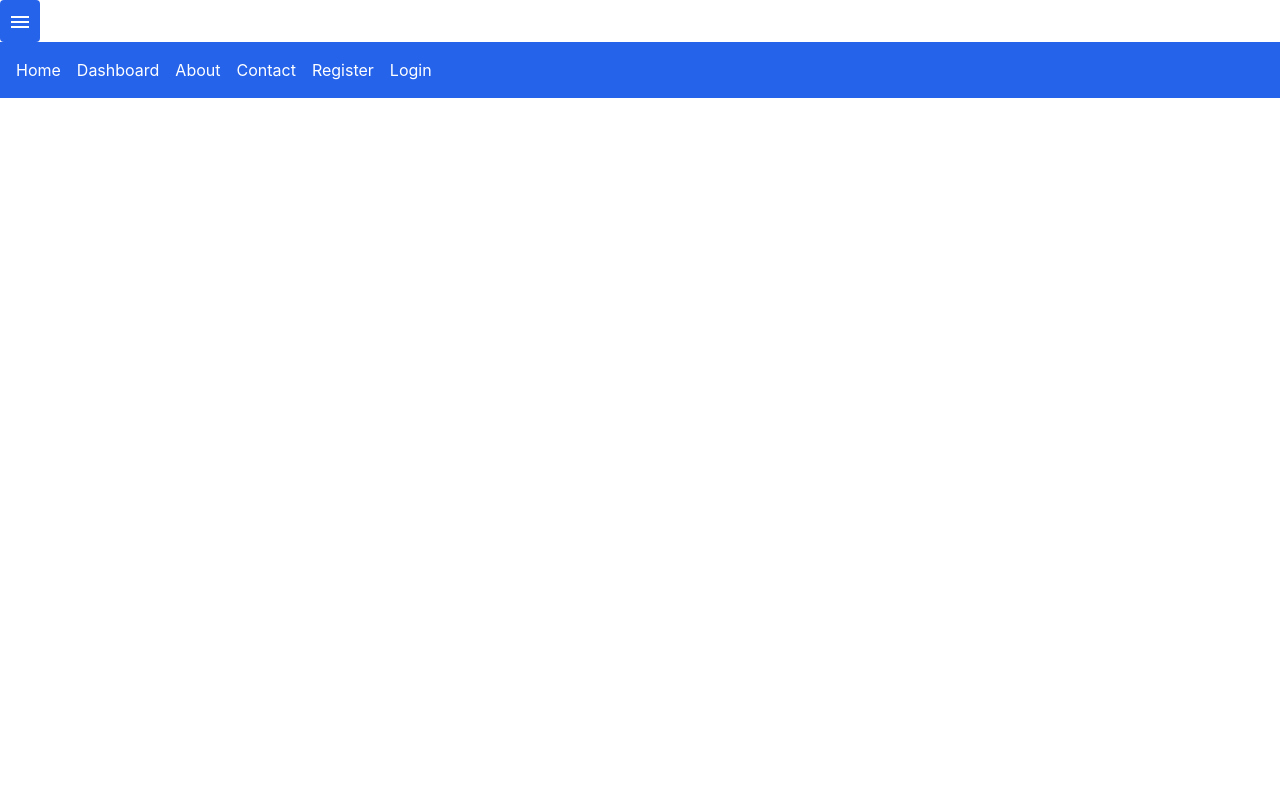
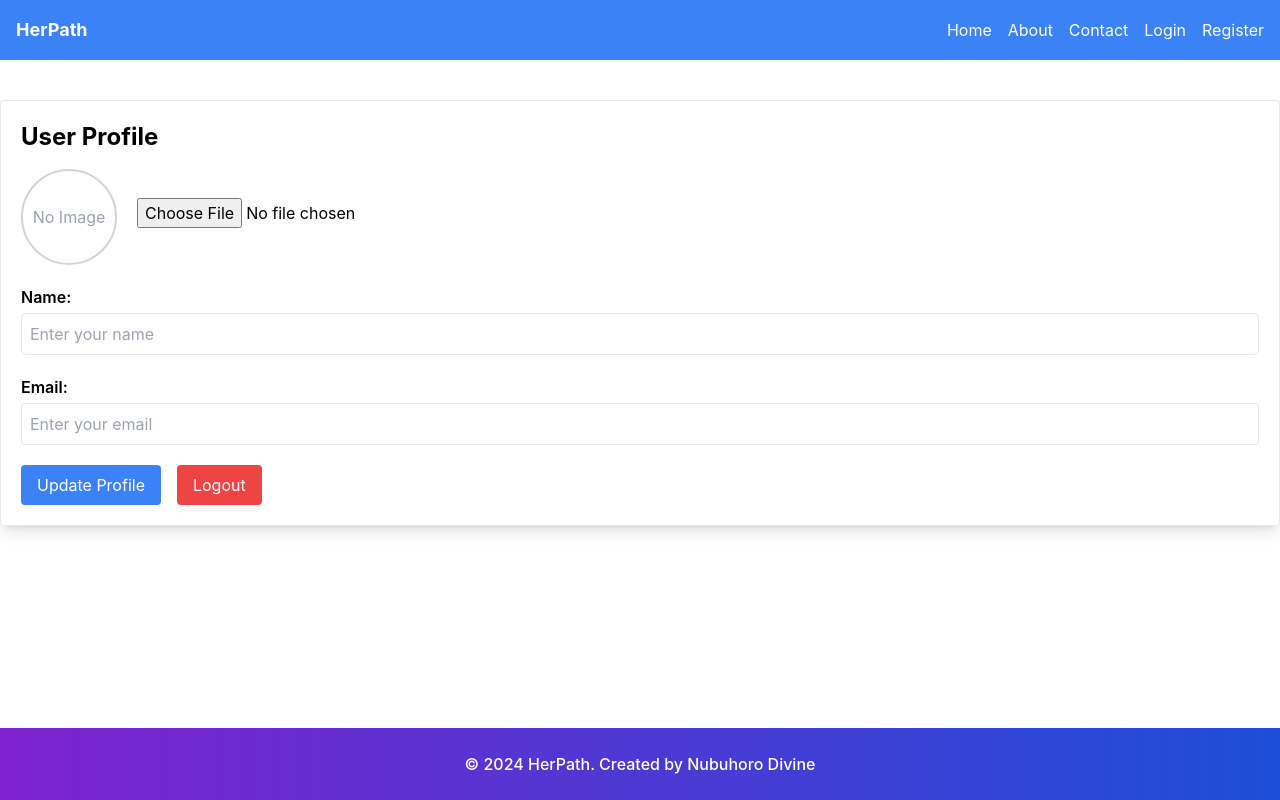
Before and after one commit to ndivine-eng/HerPath, a React (Create React App) app: page /profile in a window 1280 px wide. Built offline with nearby package versions, Linux system fonts and the light colour scheme.

Commit message:
my front end is well created, with profile page and visible colours

```diff
--- a/src/App.js
+++ b/src/App.js
@@ -1,28 +1,45 @@
-import React from 'react';
-import { BrowserRouter as Router, Route, Routes } from 'react-router-dom';
+import React, { useState } from 'react';
+import { BrowserRouter as Router, Routes, Route } from 'react-router-dom';
+import Navbar from './components/Navbar';
+import Footer from './components/Footer';
 import Home from './pages/Home';
-import Dashboard from './pages/Dashboard';
 import About from './pages/About';
 import Contact from './pages/Contact';
+import Register from './pages/Register';
 import Login from './pages/Login';
-import Register from './pages/Register';
-import Navbar from './components/Navbar';
-import DrawerNavigation from './components/DrawerNavigation';
+import UserProfile from './pages/UserProfile';
 
 function App() {
+  const [user, setUser] = useState(null); // State to manage user authentication
+
+  const handleLogin = (userData) => {
+    setUser(userData); // Set user data on login
+  };
+
+  const handleLogout = () => {
+    setUser(null); // Clear user data on logout
+  };
+
   return (
     <Router>
-      <div>
-        <DrawerNavigation />
-        <Navbar />
+      <div className="flex flex-col min-h-screen">
+        {/* Navbar */}
+        <Navbar user={user} onLogout={handleLogout} />
+
+        {/* Main content */}
+        <div className="flex-grow">
           <Routes>
             <Route path="/" element={<Home />} />
-          <Route path="/dashboard" element={<Dashboard />} />
             <Route path="/about" element={<About />} />
             <Route path="/contact" element={<Contact />} />
-          <Route path="/login" element={<Login />} />
             <Route path="/register" element={<Register />} />
+            <Route path="/login" element={<Login onLogin={handleLogin} />} />
+            <Route path="/profile" element={<UserProfile user={user} onLogout={handleLogout} />} />
           </Routes>
+        </div>
+
+        {/* Footer */}
+        <Footer />
       </div>
     </Router>
   );
--- a/src/components/Footer.js
+++ b/src/components/Footer.js
@@ -2,8 +2,8 @@ import React from 'react';
 
 function Footer() {
   return (
-    <footer className="bg-blue-600 p-4 text-white text-center">
-      <p>&copy; {new Date().getFullYear()} HerPath. Nubuhoro Divine</p>
+    <footer className="bg-gradient-to-r from-purple-700 to-blue-700 p-6 text-white text-center text-sm sm:text-base font-medium">
+      <p>&copy; {new Date().getFullYear()} HerPath. Created by Nubuhoro Divine</p>
     </footer>
   );
 }
--- a/src/components/Navbar.js
+++ b/src/components/Navbar.js
@@ -1,19 +1,48 @@
 import React from 'react';
 import { Link } from 'react-router-dom';
 
-function Navbar() {
+const Navbar = ({ user, onLogout }) => {
   return (
-    <nav className="bg-blue-600 p-4">
-      <div className="container mx-auto">
-        <Link to="/" className="text-white mr-4">Home</Link>
-        <Link to="/dashboard" className="text-white mr-4">Dashboard</Link>
-        <Link to="/about" className="text-white mr-4">About</Link>
-        <Link to="/contact" className="text-white mr-4">Contact</Link>
-        <Link to="/register" className="text-white mr-4">Register</Link>
-        <Link to="/login" className="text-white">Login</Link>
+    <nav className="bg-blue-500 p-4">
+      <div className="container mx-auto flex justify-between items-center">
+        <div className="text-white text-lg font-bold">
+          <Link to="/">HerPath</Link>
+        </div>
+        <div>
+          <ul className="flex space-x-4">
+            <li>
+              <Link to="/" className="text-white hover:text-gray-200">Home</Link>
+            </li>
+            <li>
+              <Link to="/about" className="text-white hover:text-gray-200">About</Link>
+            </li>
+            <li>
+              <Link to="/contact" className="text-white hover:text-gray-200">Contact</Link>
+            </li>
+            {!user ? (
+              <>
+                <li>
+                  <Link to="/login" className="text-white hover:text-gray-200">Login</Link>
+                </li>
+                <li>
+                  <Link to="/register" className="text-white hover:text-gray-200">Register</Link>
+                </li>
+              </>
+            ) : (
+              <>
+                <li>
+                  <Link to="/profile" className="text-white hover:text-gray-200">Profile</Link>
+                </li>
+                <li>
+                  <button onClick={onLogout} className="text-white hover:text-gray-200">Logout</button>
+                </li>
+              </>
+            )}
+          </ul>
+        </div>
       </div>
     </nav>
   );
-}
+};
 
 export default Navbar;
--- a/src/pages/Contact.js
+++ b/src/pages/Contact.js
@@ -1,12 +1,39 @@
-// src/pages/Contact.js
-
 import React from 'react';
 
 function Contact() {
   return (
-    <div className="flex flex-col items-center justify-center min-h-screen bg-gradient-to-b from-blue-500 to-blue-700 text-white">
-      <h1 className="text-5xl font-bold mb-4">Contact Us</h1>
-      <p className="text-xl">For inquiries, please reach out to us at contact@herpath.com.</p>
+    <div className="flex flex-col items-center justify-center min-h-screen bg-gradient-to-b from-teal-500 to-blue-800 text-white p-6">
+      <h1 className="text-4xl sm:text-5xl font-bold mb-6">Contact Us</h1>
+      <p className="text-lg sm:text-xl text-center max-w-xl mb-4">
+        For inquiries, please reach out to us at
+        <a href="mailto:contact@herpath.com" className="underline text-yellow-300 hover:text-yellow-400"> contact@herpath.com</a>.
+      </p>
+      <p className="text-md sm:text-lg text-center max-w-xl mb-8">
+        You can also find us on our social media channels, or fill out the form below to send us a message directly.
+      </p>
+      {/* Placeholder for Contact Form */}
+      <div className="w-full max-w-md bg-white p-6 rounded-lg shadow-lg">
+        <form className="flex flex-col space-y-4">
+          <input
+            type="text"
+            placeholder="Your Name"
+            className="p-3 rounded border border-gray-300 focus:outline-none focus:ring-2 focus:ring-green-600 text-gray-800" // Dark text color
+          />
+          <input
+            type="email"
+            placeholder="Your Email"
+            className="p-3 rounded border border-gray-300 focus:outline-none focus:ring-2 focus:ring-green-600 text-gray-800" // Dark text color
+          />
+          <textarea
+            placeholder="Your Message"
+            className="p-3 rounded border border-gray-300 focus:outline-none focus:ring-2 focus:ring-green-600 text-gray-800" // Dark text color
+            rows="4"
+          />
+          <button type="submit" className="bg-green-600 text-white py-2 rounded-full font-bold hover:bg-green-500 transition duration-300">
+            Send Message
+          </button>
+        </form>
+      </div>
     </div>
   );
 }
--- a/src/pages/Login.js
+++ b/src/pages/Login.js
@@ -1,20 +1,81 @@
-// src/pages/Login.js
-import React from 'react';
+import React, { useState } from 'react';
 
 function Login() {
+  const [username, setUsername] = useState('');
+  const [password, setPassword] = useState('');
+  const [rememberMe, setRememberMe] = useState(false);
+  const [error, setError] = useState('');
+  const [loading, setLoading] = useState(false);
+
+  const handleSubmit = (e) => {
+    e.preventDefault();
+    setLoading(true);
+    setError('');
+
+    // Simulate login logic (replace with actual API call)
+    setTimeout(() => {
+      if (username === 'test' && password === 'password') {
+        // Simulate successful login
+        alert('Login successful!');
+      } else {
+        setError('Invalid username or password');
+      }
+      setLoading(false);
+    }, 1000);
+  };
+
   return (
-    <div className="flex flex-col items-center justify-center min-h-screen bg-gradient-to-b from-blue-500 to-blue-700 text-white">
-      <h1 className="text-4xl font-extrabold mb-4">Login</h1>
-      <form className="bg-white p-5 rounded shadow-md">
+    <div className="flex flex-col items-center justify-center min-h-screen bg-gradient-to-b from-teal-500 to-blue-800 text-white p-6">
+      <h1 className="text-4xl font-extrabold mb-6">Login</h1>
+      <form onSubmit={handleSubmit} className="bg-white p-6 rounded-lg shadow-lg w-full max-w-md">
+        {error && <div className="text-red-500 mb-4">{error}</div>}
+
         <div className="mb-4">
-          <label className="block text-blue-500 font-bold mb-2" htmlFor="username">Username</label>
-          <input type="text" id="username" className="border rounded py-2 px-3 text-gray-700 w-full" required />
+          <label className="block text-teal-600 font-semibold mb-2" htmlFor="username">Username</label>
+          <input
+            type="text"
+            id="username"
+            value={username}
+            onChange={(e) => setUsername(e.target.value)}
+            className="border rounded py-2 px-3 text-gray-800 w-full focus:outline-none focus:ring-2 focus:ring-teal-400"
+            required
+          />
         </div>
+
         <div className="mb-4">
-          <label className="block text-blue-500 font-bold mb-2" htmlFor="password">Password</label>
-          <input type="password" id="password" className="border rounded py-2 px-3 text-gray-700 w-full" required />
+          <label className="block text-teal-600 font-semibold mb-2" htmlFor="password">Password</label>
+          <input
+            type="password"
+            id="password"
+            value={password}
+            onChange={(e) => setPassword(e.target.value)}
+            className="border rounded py-2 px-3 text-gray-800 w-full focus:outline-none focus:ring-2 focus:ring-teal-400"
+            required
+          />
         </div>
-        <button type="submit" className="bg-blue-600 text-white px-4 py-2 rounded font-bold hover:bg-blue-700">Login</button>
+
+        <div className="flex items-center mb-4">
+          <input
+            type="checkbox"
+            id="rememberMe"
+            checked={rememberMe}
+            onChange={(e) => setRememberMe(e.target.checked)}
+            className="mr-2"
+          />
+          <label htmlFor="rememberMe" className="text-teal-600">Remember Me</label>
+        </div>
+
+        <button
+          type="submit"
+          className={`bg-teal-600 text-white px-4 py-2 rounded-full font-bold hover:bg-teal-500 transition duration-300 w-full ${loading ? 'opacity-50 cursor-not-allowed' : ''}`}
+          disabled={loading}
+        >
+          {loading ? 'Logging in...' : 'Login'}
+        </button>
+
+        <div className="mt-4 text-center">
+          <a href="/forgot-password" className="text-teal-600 hover:underline">Forgot Password?</a>
+        </div>
       </form>
     </div>
   );
--- a/src/pages/Register.js
+++ b/src/pages/Register.js
@@ -1,24 +1,78 @@
-// src/pages/Register.js
-import React from 'react';
+import React, { useState } from 'react';
 
 function Register() {
+  const [username, setUsername] = useState('');
+  const [email, setEmail] = useState('');
+  const [password, setPassword] = useState('');
+  const [error, setError] = useState('');
+  const [loading, setLoading] = useState(false);
+
+  const handleSubmit = (e) => {
+    e.preventDefault();
+    setLoading(true);
+    setError('');
+
+    // Simulate registration logic (replace with actual API call)
+    setTimeout(() => {
+      if (username && email && password) {
+        // Simulate successful registration
+        alert('Registration successful!');
+      } else {
+        setError('Please fill in all fields');
+      }
+      setLoading(false);
+    }, 1000);
+  };
+
   return (
-    <div className="flex flex-col items-center justify-center min-h-screen bg-gradient-to-b from-blue-500 to-blue-700 text-white">
-      <h1 className="text-4xl font-extrabold mb-4">Register</h1>
-      <form className="bg-white p-5 rounded shadow-md">
+    <div className="flex flex-col items-center justify-center min-h-screen bg-gradient-to-b from-teal-500 to-blue-800 text-white p-6">
+      <h1 className="text-4xl sm:text-5xl font-extrabold mb-6">Register</h1>
+      <form onSubmit={handleSubmit} className="bg-white p-6 rounded-lg shadow-lg w-full max-w-md">
+        {error && <div className="text-red-500 mb-4">{error}</div>}
+
         <div className="mb-4">
-          <label className="block text-blue-500 font-bold mb-2" htmlFor="username">Username</label>
-          <input type="text" id="username" className="border rounded py-2 px-3 text-gray-700 w-full" required />
+          <label className="block text-teal-600 font-semibold mb-2" htmlFor="username">Username</label>
+          <input
+            type="text"
+            id="username"
+            value={username}
+            onChange={(e) => setUsername(e.target.value)}
+            className="border rounded py-2 px-3 text-gray-800 w-full focus:outline-none focus:ring-2 focus:ring-teal-400"
+            required
+          />
         </div>
+
         <div className="mb-4">
-          <label className="block text-blue-500 font-bold mb-2" htmlFor="email">Email</label>
-          <input type="email" id="email" className="border rounded py-2 px-3 text-gray-700 w-full" required />
+          <label className="block text-teal-600 font-semibold mb-2" htmlFor="email">Email</label>
+          <input
+            type="email"
+            id="email"
+            value={email}
+            onChange={(e) => setEmail(e.target.value)}
+            className="border rounded py-2 px-3 text-gray-800 w-full focus:outline-none focus:ring-2 focus:ring-teal-400"
+            required
+          />
         </div>
-        <div className="mb-4">
-          <label className="block text-blue-500 font-bold mb-2" htmlFor="password">Password</label>
-          <input type="password" id="password" className="border rounded py-2 px-3 text-gray-700 w-full" required />
+
+        <div className="mb-6">
+          <label className="block text-teal-600 font-semibold mb-2" htmlFor="password">Password</label>
+          <input
+            type="password"
+            id="password"
+            value={password}
+            onChange={(e) => setPassword(e.target.value)}
+            className="border rounded py-2 px-3 text-gray-800 w-full focus:outline-none focus:ring-2 focus:ring-teal-400"
+            required
+          />
         </div>
-        <button type="submit" className="bg-blue-600 text-white px-4 py-2 rounded font-bold hover:bg-blue-700">Register</button>
+
+        <button
+          type="submit"
+          className={`bg-teal-600 text-white px-4 py-2 rounded-full font-bold hover:bg-teal-500 transition duration-300 w-full ${loading ? 'opacity-50 cursor-not-allowed' : ''}`}
+          disabled={loading}
+        >
+          {loading ? 'Registering...' : 'Register'}
+        </button>
       </form>
     </div>
   );
--- /dev/null
+++ b/src/pages/UserProfile.js
@@ -0,0 +1,102 @@
+import React, { useEffect, useState } from 'react';
+
+const UserProfile = ({ onLogout }) => {
+  const [photo, setPhoto] = useState('');
+  const [name, setName] = useState('');
+  const [email, setEmail] = useState('');
+
+  useEffect(() => {
+    const storedUser = JSON.parse(localStorage.getItem('user'));
+    if (storedUser) {
+      setPhoto(storedUser.photo || '');
+      setName(storedUser.name || '');
+      setEmail(storedUser.email || '');
+    }
+  }, []);
+
+  const handlePhotoChange = (e) => {
+    const file = e.target.files[0];
+    const reader = new FileReader();
+    reader.onloadend = () => {
+      setPhoto(reader.result); // Set the photo state to the uploaded file's URL
+    };
+    if (file) {
+      reader.readAsDataURL(file);
+    }
+  };
+
+  const handleUpdateProfile = () => {
+    const updatedUser = {
+      photo,
+      name,
+      email,
+    };
+    localStorage.setItem('user', JSON.stringify(updatedUser)); // Save user data in local storage
+    console.log('Profile updated:', updatedUser);
+  };
+
+  return (
+    <div className="container mx-auto mt-10 p-5 border rounded shadow-lg">
+      <h1 className="text-2xl font-bold mb-4">User Profile</h1>
+      <div className="flex items-center mb-5">
+        {photo ? (
+          <img
+            src={photo}
+            alt="User Profile"
+            className="w-24 h-24 rounded-full border-2 border-gray-300 mr-5"
+          />
+        ) : (
+          <div className="w-24 h-24 rounded-full border-2 border-gray-300 mr-5 flex items-center justify-center">
+            <span className="text-gray-400">No Image</span>
+          </div>
+        )}
+        <div>
+          <input
+            type="file"
+            accept="image/*"
+            onChange={handlePhotoChange}
+            className="mb-2"
+          />
+        </div>
+      </div>
+
+      <div className="mb-5">
+        <label className="block mb-1 font-semibold">Name:</label>
+        <input
+          type="text"
+          value={name}
+          onChange={(e) => setName(e.target.value)}
+          className="border rounded p-2 w-full"
+          placeholder="Enter your name"
+        />
+      </div>
+
+      <div className="mb-5">
+        <label className="block mb-1 font-semibold">Email:</label>
+        <input
+          type="email"
+          value={email}
+          onChange={(e) => setEmail(e.target.value)}
+          className="border rounded p-2 w-full"
+          placeholder="Enter your email"
+        />
+      </div>
+
+      <button
+        onClick={handleUpdateProfile}
+        className="bg-blue-500 text-white px-4 py-2 rounded hover:bg-blue-600 transition"
+      >
+        Update Profile
+      </button>
+
+      <button
+        onClick={onLogout}
+        className="bg-red-500 text-white px-4 py-2 rounded hover:bg-red-600 transition ml-4"
+      >
+        Logout
+      </button>
+    </div>
+  );
+};
+
+export default UserProfile;
```
Also changed, not shown: src/pages/About.js (+7 -6 lines), src/pages/Home.js (+13 -13 lines), src/pages/Profile.js (deleted). Lines whose indentation alone changed are shown as unchanged.
